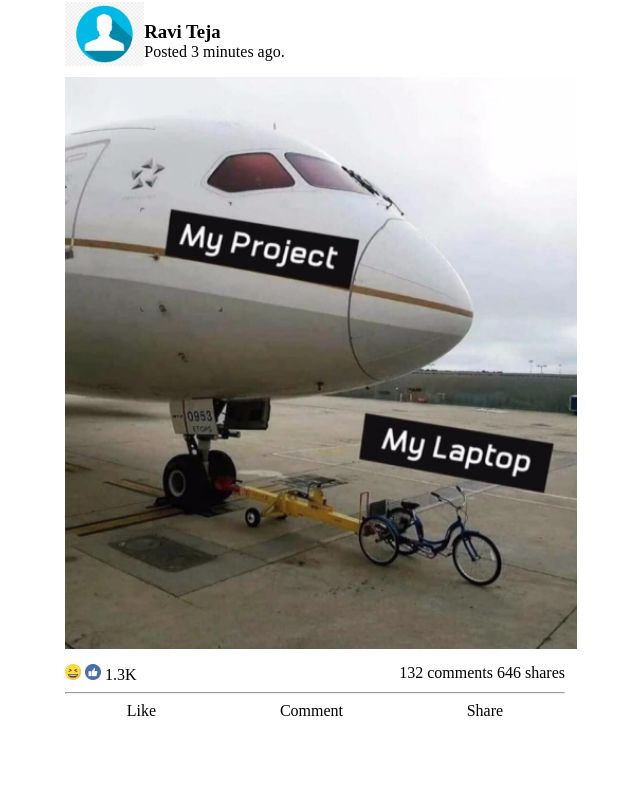
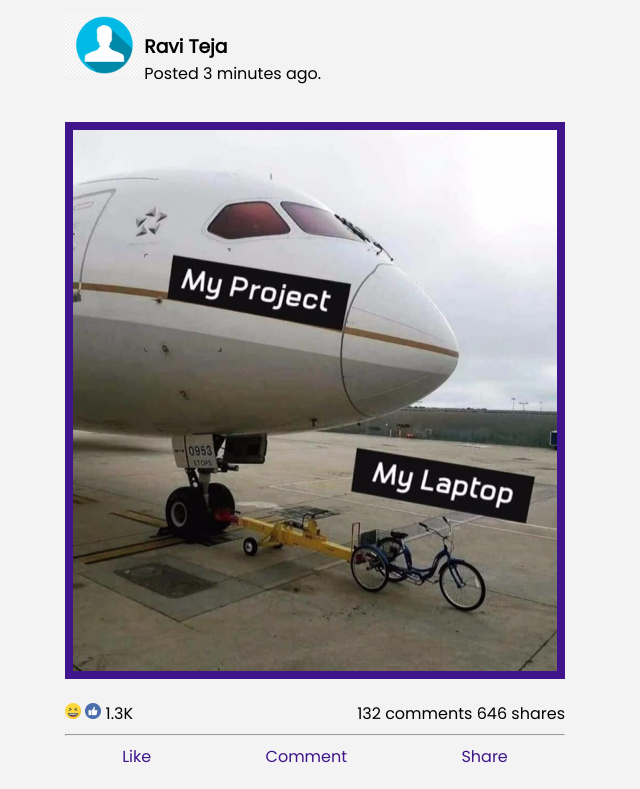
Before and after one commit to insidert/front-end-factory, a plain HTML site: page facebook.html in a window 1280 px wide. Shown: the part 78-867 px from the top of the page, without its empty margins (325-965 px from the left). Before the commit the page ends 818 px from the top, so only its background shows below. Drawn offline with Linux system fonts and the light colour scheme.

Commit message:
Day 5 - Internal & External CSS.

```diff
--- /dev/null
+++ b/css/image.css
@@ -0,0 +1,3 @@
+#image-style {
+  border: 8px solid #40158C;
+}
--- /dev/null
+++ b/css/styles.css
@@ -0,0 +1,24 @@
+/* css class */
+.margin-top-and-bottom {
+  margin-top: 0px;
+  margin-bottom: 0px;
+  color: #40158C;
+}
+
+.display-flex {
+  display: flex;
+}
+
+.margin-top-2 {
+  margin-top: 20px;
+}
+
+.margin-bottom-2 {
+  margin-bottom: 20px;
+}
+
+/* CSS ID */
+#body-styles {
+  font-family: 'Poppins', sans-serif;
+  background-color: #f3f3f3;
+}
--- a/facebook.html
+++ b/facebook.html
@@ -6,15 +6,26 @@
     <meta http-equiv="X-UA-Compatible" content="IE=edge">
     <meta name="viewport" content="width=device-width, initial-scale=1.0">
     <title>Facebook Card</title>
+    <link rel="preconnect" href="https://fonts.googleapis.com">
+    <link rel="preconnect" href="https://fonts.gstatic.com" crossorigin>
+    <link href="https://fonts.googleapis.com/css2?family=Poppins&display=swap" rel="stylesheet">
+
+    <!-- External css -->
+    <!-- import css file -->
+    <link rel="stylesheet" href="css/styles.css">
+    <link rel="stylesheet" href="css/image.css">
+
+    <!-- internal css -->
+    <style></style>
   </head>
 
-  <body>
+  <body id="body-styles">
 
     <main style="width: 500px; margin-left: auto; margin-right: auto; margin-bottom: 20px;">
-      <h1 style=" text-align: center;">Facebook Card Layout</h1>
+      <h1 style="text-align: center;">Facebook Card Layout</h1>
 
       <!-- css flexbox -->
-      <div style="display: flex;">
+      <div class="display-flex margin-top-2 margin-bottom-2">
         <img src="images/avatar.png" alt="avatar" height="64">
         <div>
           <!-- inline-styling -->
@@ -23,7 +34,7 @@
         </div>
       </div>
 
-      <img src="images/meme.png" alt="meme" width="512" style="display: block;">
+      <img src="images/meme.png" alt="meme" id="image-style">
 
       <div style="display: flex; justify-content: space-between; margin-top: 15px;">
         <div>
@@ -43,9 +54,9 @@
       <hr>
 
       <div style="display: flex; justify-content: space-around;">
-        <p style="margin-top: 0px; margin-bottom: 0px;">Like</p>
-        <p style="margin-top: 0px; margin-bottom: 0px;">Comment</p>
-        <p style="margin-top: 0px; margin-bottom: 0px;">Share</p>
+        <p class="margin-top-and-bottom">Like</p>
+        <p class="margin-top-and-bottom">Comment</p>
+        <p class="margin-top-and-bottom">Share</p>
       </div>
 
     </main>
```
